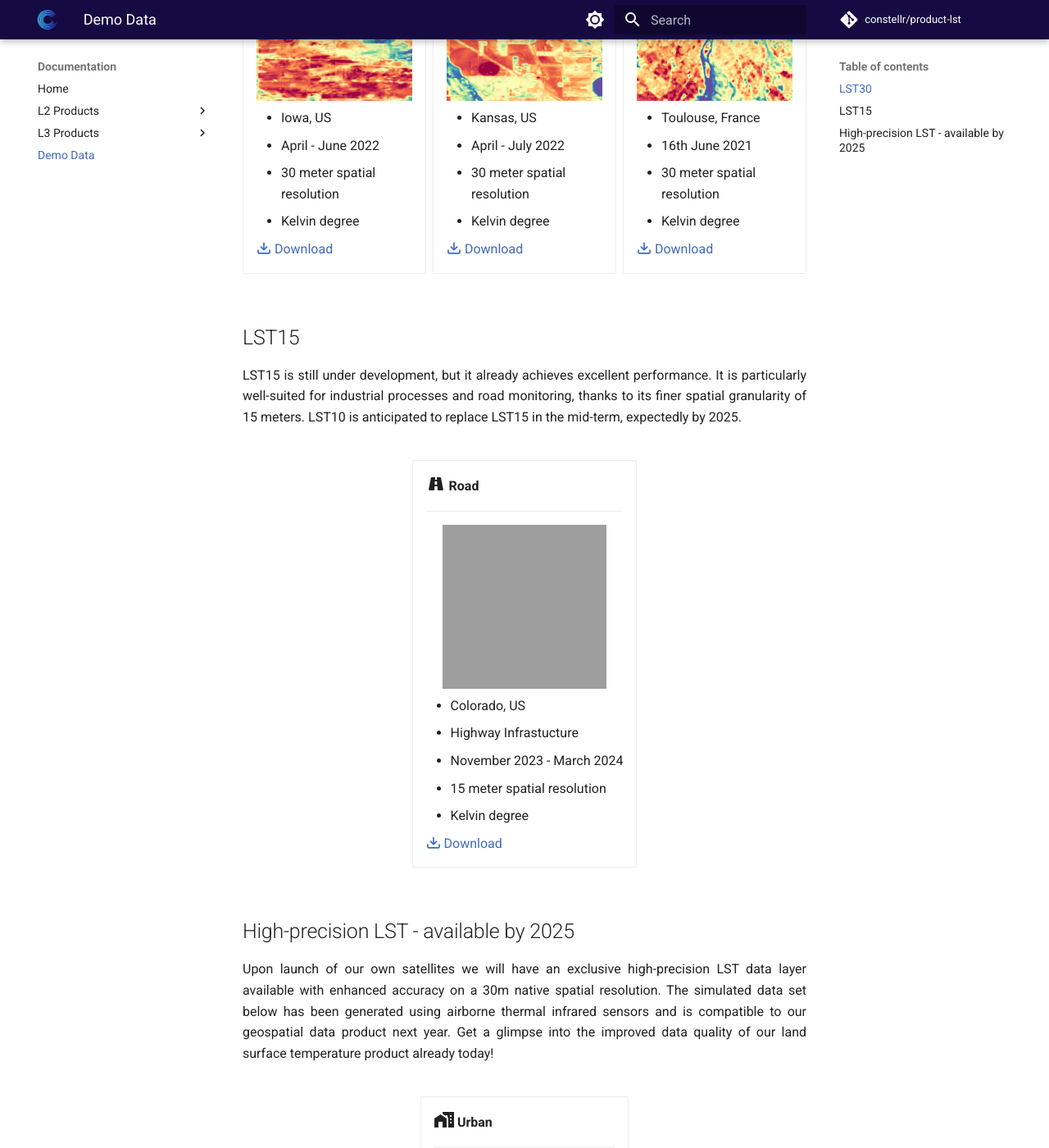
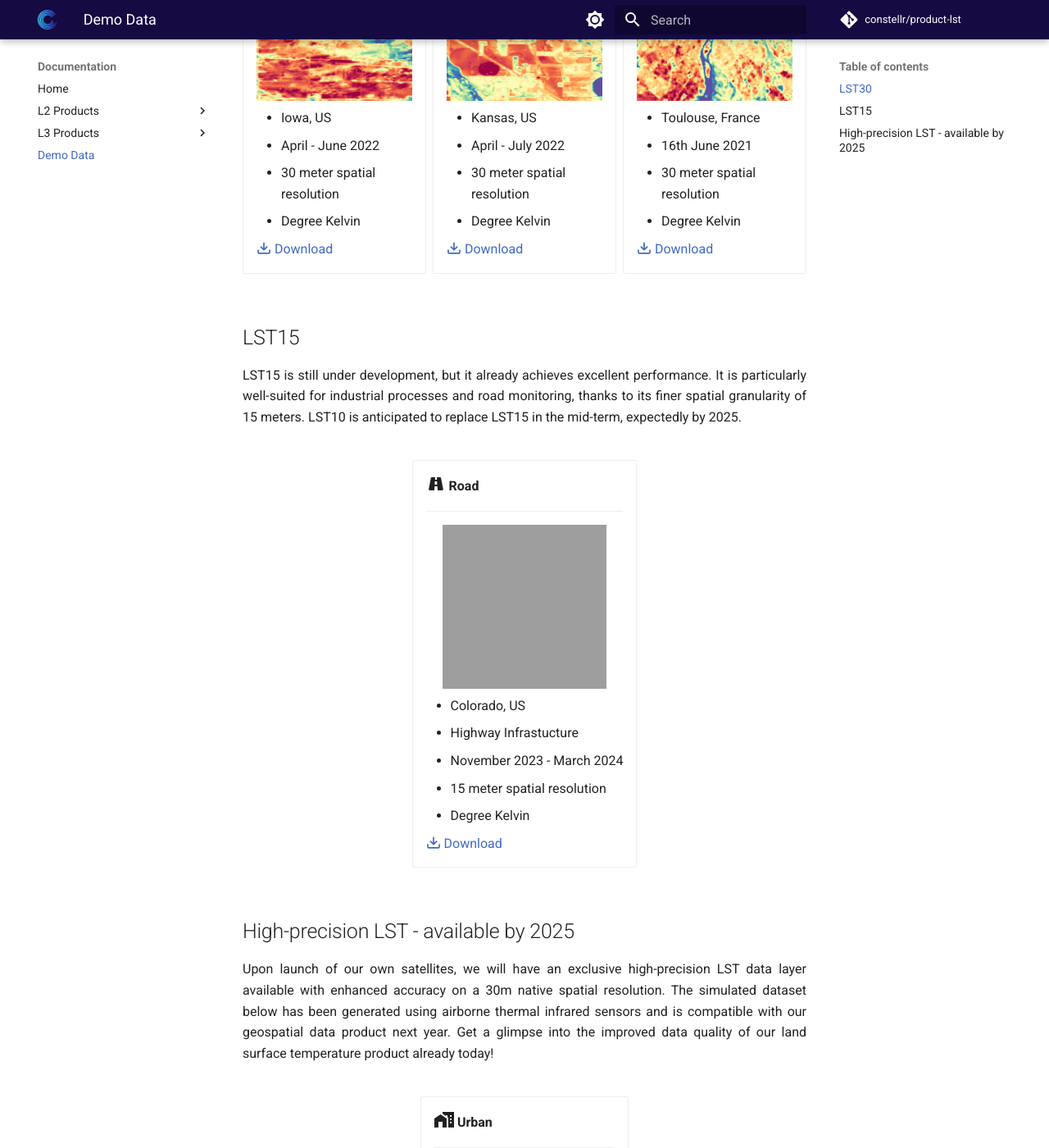
Before and after one commit to constellr/product-lst, an MkDocs documentation site: the page built from docs/demo.md, in a window 1280 px wide and 1400 px high, scrolled down 671 px. Shown: the whole window at 82% size. Built offline with MkDocs 1.6.1 and Material for MkDocs 9.7.7, drawn with Linux system fonts in a browser that asks for light colours; comment, search, counter and statistics services are not loaded; the version menu is left out; some of the changed text lies outside the part shown; grey boxes are pictures that could not be loaded.

```diff
--- a/docs/demo.md
+++ b/docs/demo.md
@@ -1,5 +1,5 @@
 # Demo data
-Do you want to get started using land surface temperature to derive temperature-based insights? Explore our collection of demo data sets below. Get an impression of the data sets we deliver, our data quality and test data integration. Each data set includes the LST data layer, cloud masks and meta data files for each observation date over a given area of interest.
+Do you want to get started using land surface temperature to derive temperature-based insights? Explore our collection of demo datasets below. Get an impression of the datasets we deliver, our data quality, and test data integration. Each dataset includes the LST data layer, cloud masks and meta data files for each observation date over a given area of interest.
 
 <!-- - [Brasil Rioverde Fields](https://constellr-products-shared.s3.eu-central-1.amazonaws.com/br-rioverde-2023.zip)
 - [Brasil Barreiras Fields](https://constellr-products-shared.s3.eu-central-1.amazonaws.com/br-barreiras-2023.zip)
@@ -23,7 +23,7 @@
     * Iowa, US
     * April - June 2022
     * 30 meter spatial resolution
-    * Kelvin degree
+    * Degree Kelvin
 
     [:octicons-download-16: Download](https://constellr-products-shared.s3.eu-central-1.amazonaws.com/constellr-baresoil_monitoring2022.zip)
 
@@ -36,7 +36,7 @@
     * Kansas, US
     * April - July 2022
     * 30 meter spatial resolution
-    * Kelvin degree
+    * Degree Kelvin
 
     [:octicons-download-16: Download](https://constellr-products-shared.s3.eu-central-1.amazonaws.com/constellr_vegetation_monitoring_2022.zip)
 
@@ -49,7 +49,7 @@
     * Toulouse, France
     * 16th June 2021
     * 30 meter spatial resolution
-    * Kelvin degree
+    * Degree Kelvin
 
     [:octicons-download-16: Download](https://constellr-products-shared.s3.eu-central-1.amazonaws.com/toulouse_LST30.zip)
 
@@ -75,7 +75,7 @@
     * Highway Infrastucture
     * November 2023 - March 2024
     * 15 meter spatial resolution
-    * Kelvin degree
+    * Degree Kelvin
 
     [:octicons-download-16: Download](https://constellr-products-shared.s3.eu-central-1.amazonaws.com/colorado-highway-2024.zip)
 
@@ -85,7 +85,7 @@
 
 
 ## High-precision LST - available by 2025
-Upon launch of our own satellites we will have an exclusive high-precision LST data layer available with enhanced accuracy on a 30m native spatial resolution. The simulated data set below has been generated using airborne thermal infrared sensors and is compatible to our geospatial data product next year. Get a glimpse into the improved data quality of our land surface temperature product already today!
+Upon launch of our own satellites, we will have an exclusive high-precision LST data layer available with enhanced accuracy on a 30m native spatial resolution. The simulated dataset below has been generated using airborne thermal infrared sensors and is compatible with our geospatial data product next year. Get a glimpse into the improved data quality of our land surface temperature product already today!
 
 
 <div class="grid cards" markdown>
@@ -100,7 +100,7 @@
     * Toulouse, France
     * 30 meter spatial resolution
     * 16th June 2021
-    * Celsius degree
+    * Degree Celsius
     * [License](https://doi.org/10.1016/j.dib.2023.109109)
 
 
```
